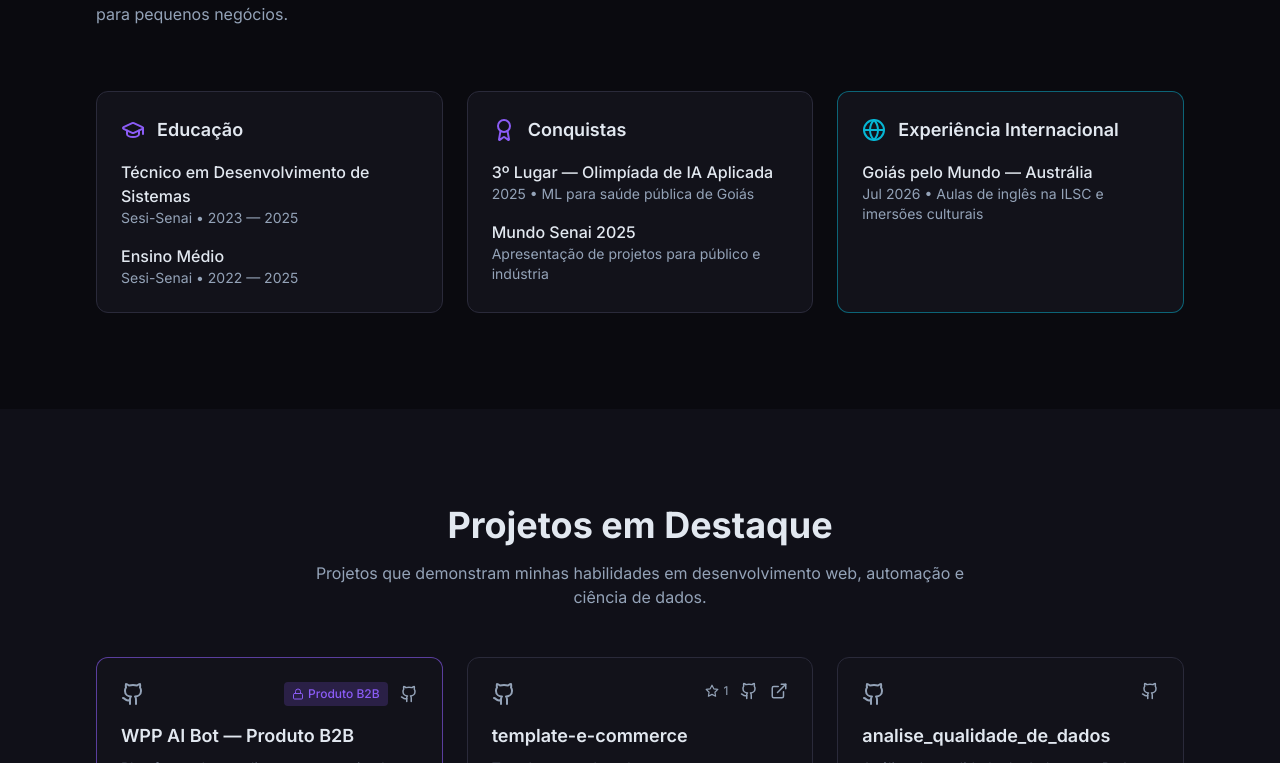
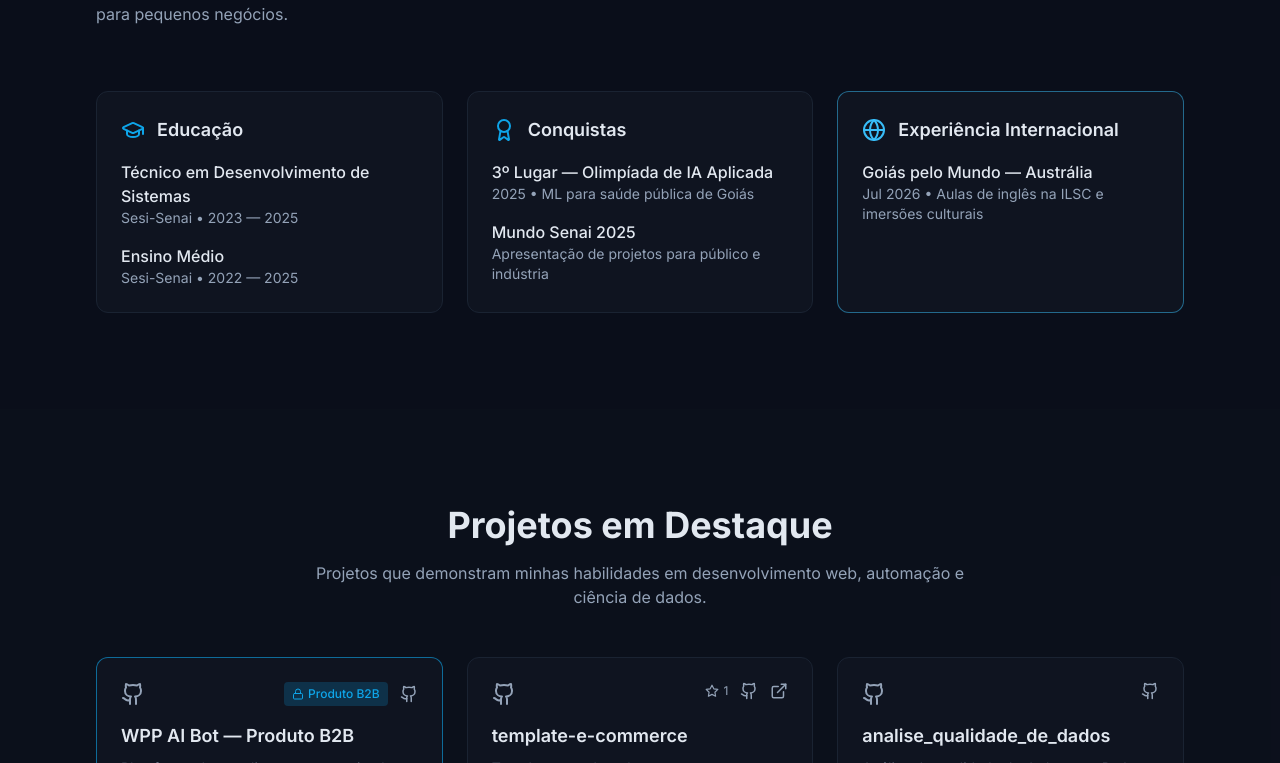
Before and after one commit to Sousaian/portfolio, a Next.js app: page / in a window 1280 px wide. Shown: the part 1457-2220 px from the top of the page. Built offline with nearby package versions, Linux system fonts and the light colour scheme.

Commit message:
feat: apply Ocean Blue color scheme

```diff
--- a/app/globals.css
+++ b/app/globals.css
@@ -3,7 +3,7 @@
 @tailwind utilities;
 
 :root {
-  --background: #0a0a0f;
+  --background: #0a0e1a;
   --foreground: #e2e8f0;
 }
 
@@ -23,7 +23,7 @@
 }
 
 ::selection {
-  background: #8b5cf6;
+  background: #0ea5e9;
   color: white;
 }
 
@@ -32,16 +32,16 @@
 }
 
 ::-webkit-scrollbar-track {
-  background: #12121a;
+  background: #0f1420;
 }
 
 ::-webkit-scrollbar-thumb {
-  background: #8b5cf6;
+  background: #0ea5e9;
   border-radius: 4px;
 }
 
 ::-webkit-scrollbar-thumb:hover {
-  background: #7c3aed;
+  background: #0284c7;
 }
 
 @layer components {
--- a/tailwind.config.ts
+++ b/tailwind.config.ts
@@ -8,34 +8,19 @@
   theme: {
     extend: {
       colors: {
-        background: "#0a0a0f",
+        background: "#0a0e1a",
         foreground: "#e2e8f0",
-        primary: "#8b5cf6",
-        "primary-dark": "#7c3aed",
-        secondary: "#1e1e2e",
+        primary: "#0ea5e9",
+        "primary-dark": "#0284c7",
+        secondary: "#0f1420",
         muted: "#94a3b8",
-        accent: "#06b6d4",
-        card: "#12121a",
-        border: "#2a2a3a",
+        accent: "#38bdf8",
+        card: "#0f1420",
+        border: "#1a2332",
       },
       fontFamily: {
         sans: ["var(--font-inter)", "system-ui", "sans-serif"],
         mono: ["var(--font-jetbrains)", "monospace"],
-      },
-      animation: {
-        "fade-in": "fadeIn 0.5s ease-out",
-        "slide-up": "slideUp 0.5s ease-out",
-        "pulse-slow": "pulse 3s infinite",
-      },
-      keyframes: {
-        fadeIn: {
-          "0%": { opacity: "0" },
-          "100%": { opacity: "1" },
-        },
-        slideUp: {
-          "0%": { opacity: "0", transform: "translateY(20px)" },
-          "100%": { opacity: "1", transform: "translateY(0)" },
-        },
       },
     },
   },
```
